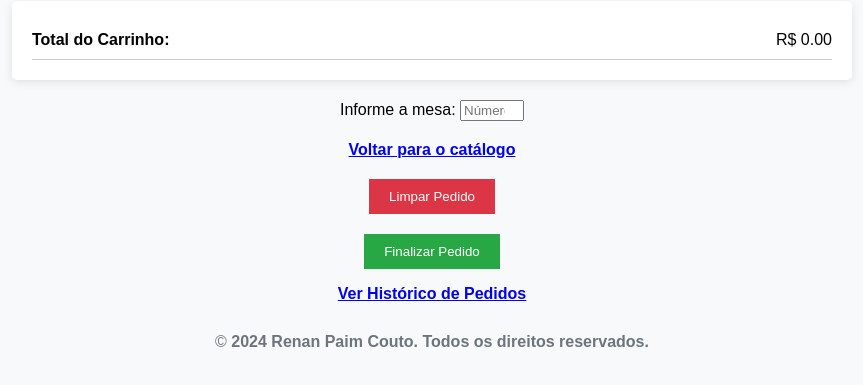
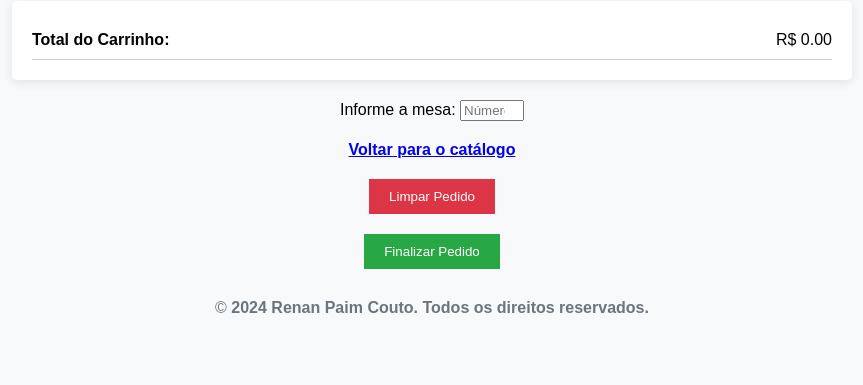
Before and after one commit to Coutin96/cardapio, a website: page finalizarpedido.html in a window 1280 px wide. Shown: the part 107-492 px from the top of the page, without its empty margins (208-1071 px from the left). Drawn offline with nearby package versions, Linux system fonts and the light colour scheme.

Commit message:
Update finalizarpedido.html

```diff
--- a/finalizarpedido.html
+++ b/finalizarpedido.html
@@ -167,10 +167,6 @@
     </div>
 
     <p></p>
-
-    <div style="text-align: center;">
-        <a href="historico.html"><b>Ver Histórico de Pedidos</b></a>
-    </div>
 
     <!-- Contêiner para o histórico de pedidos -->
     <div id="historico-container">
```
